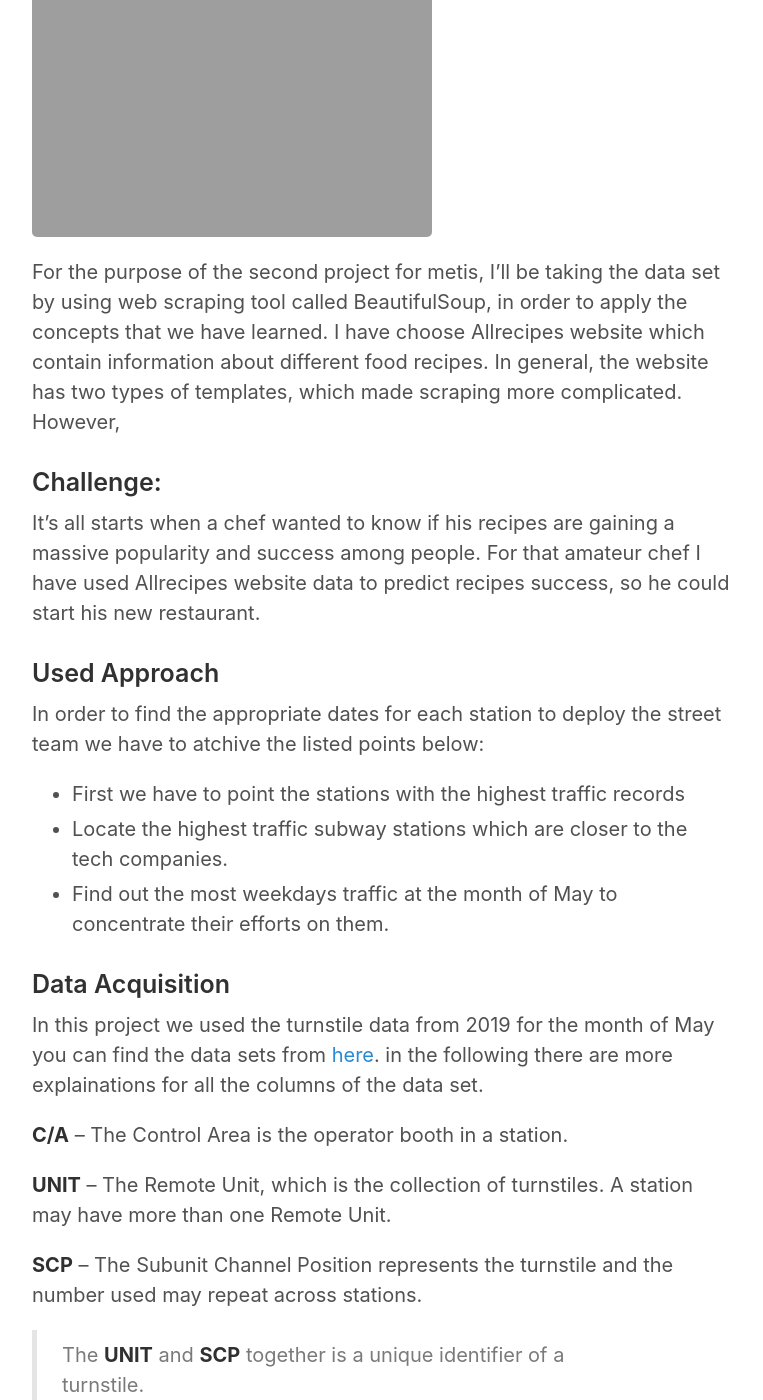
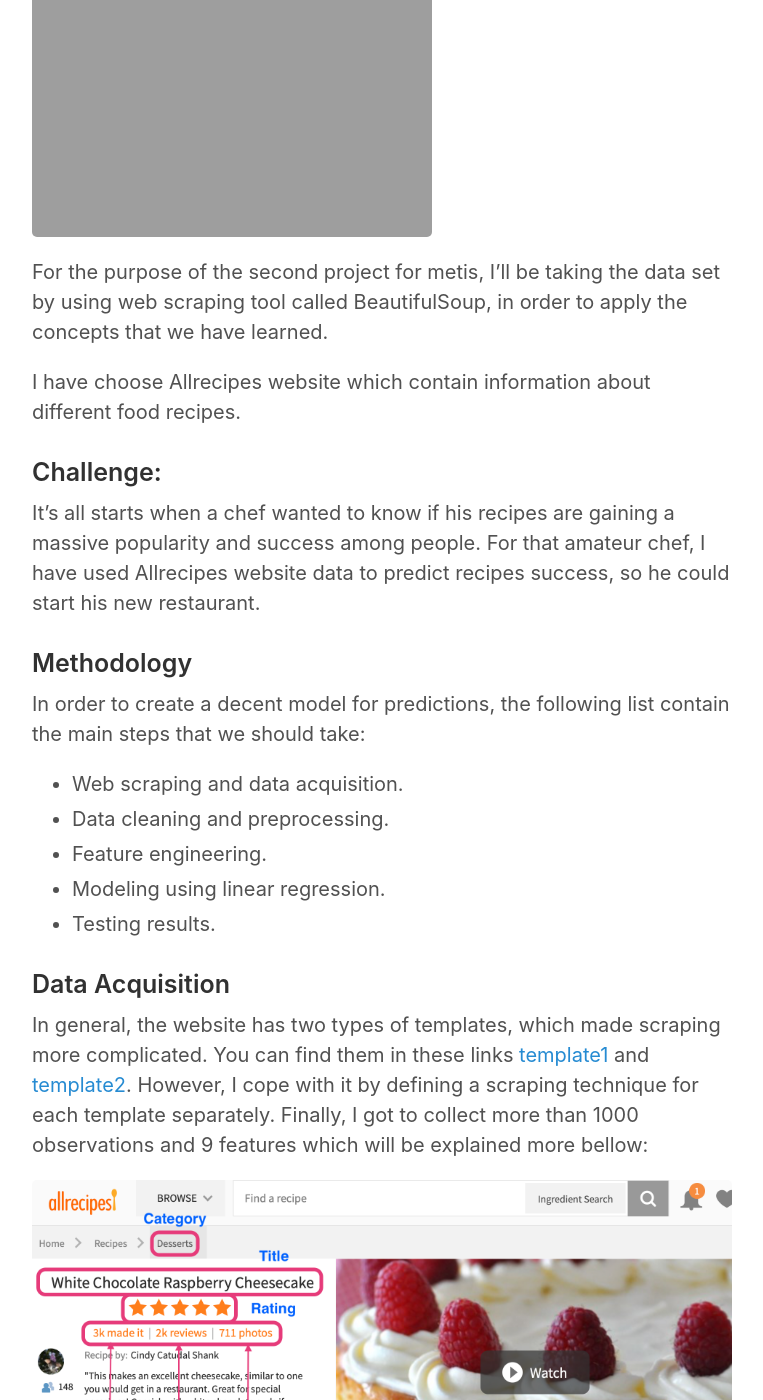
Before and after one commit to amamisa/amamisa.github.io, a Jekyll site: the page built from _posts/2019-09-22-Machine-Learning-RecipiesPrediction copy.md, in a window 1280 px wide and 1400 px high, scrolled down 406 px. Shown: the whole window, without its empty margins (258-1021 px from the left). Built offline with Jekyll 4.4.1, drawn with Linux system fonts in a browser that asks for light colours.

Commit message:
changes2

```diff
--- a/_posts/2019-09-22-Machine-Learning-RecipiesPrediction copy.md
+++ b/_posts/2019-09-22-Machine-Learning-RecipiesPrediction copy.md
@@ -6,26 +6,30 @@ title: ML Recipes Success Prediction
 The main idea of this post, to highlight web scraping and machine learning using linear regression.
 
 
-![subway image]({{ site.url }}/images/recipes.png)
+![recipes image]({{ site.url }}/images/recipes.png)
 
- For the purpose of the second project for metis, I'll be taking the data set by using web scraping tool called BeautifulSoup, in order to apply the concepts that we have learned.
- I have choose Allrecipes website which contain information about different food recipes.
- In general, the website has two types of templates, which made scraping more complicated. However,
+For the purpose of the second project for metis, I'll be taking the data set by using web scraping tool called BeautifulSoup, in order to apply the concepts that we have learned.
+
+I have choose Allrecipes website which contain information about different food recipes.
 
 
 ### Challenge:
-It's all starts when a chef wanted to know if his recipes are gaining a massive popularity and success among people. For that amateur chef I have used Allrecipes website data to predict recipes success, so he could start his new restaurant.
+It's all starts when a chef wanted to know if his recipes are gaining a massive popularity and success among people. For that amateur chef, I have used Allrecipes website data to predict recipes success, so he could start his new restaurant.
 
 
-### Used Approach
-In order to find the appropriate dates for each station to deploy the street team we have to atchive the listed points below:
+### Methodology
+In order to create a decent model for predictions, the following list contain the main steps that we should take:
 
-* First we have to point the stations with the highest traffic records
-* Locate the highest traffic subway stations which are closer to the tech companies.
-* Find out the most weekdays traffic at the month of May to concentrate their efforts on them.
+* Web scraping and data acquisition.
+* Data cleaning and preprocessing.
+* Feature engineering.
+* Modeling using linear regression.
+* Testing results.
 
 ### Data Acquisition
-In this project we used the turnstile data from 2019 for the month of May you can find the data sets from [here](http://web.mta.info/developers/turnstile.html). in the following there are more explainations for all the columns of the data set.
+In general, the website has two types of templates, which made scraping more complicated. You can find them in these links [template1](https://www.allrecipes.com/recipe/13477/double-layer-pumpkin-cheesecake/) and [template2](https://www.allrecipes.com/recipe/8817/slow-cooker-chicken-cacciatore/). However, I cope with it by defining a scraping technique for each template separately. Finally, I got to collect more than 1000 observations and 9 features which will be explained more bellow:
+
+![website image]({{ site.url }}/images/features.png)
 
 **C/A** – The Control Area is the operator booth in a station.
 
```
Also changed, not shown: images/features.png (added).
